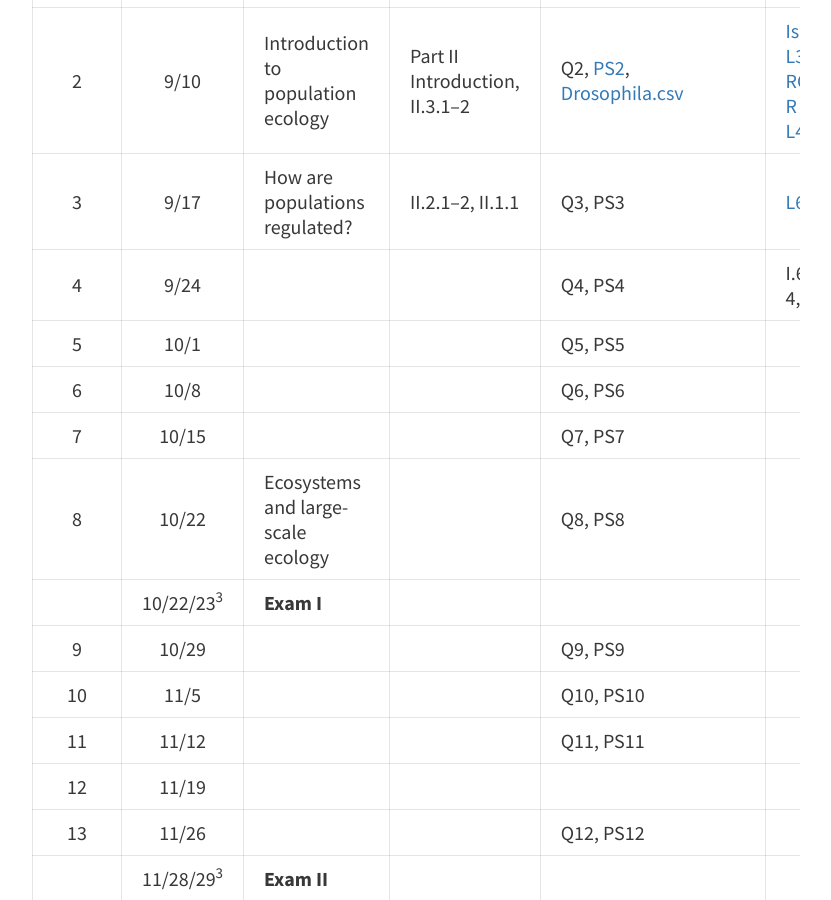
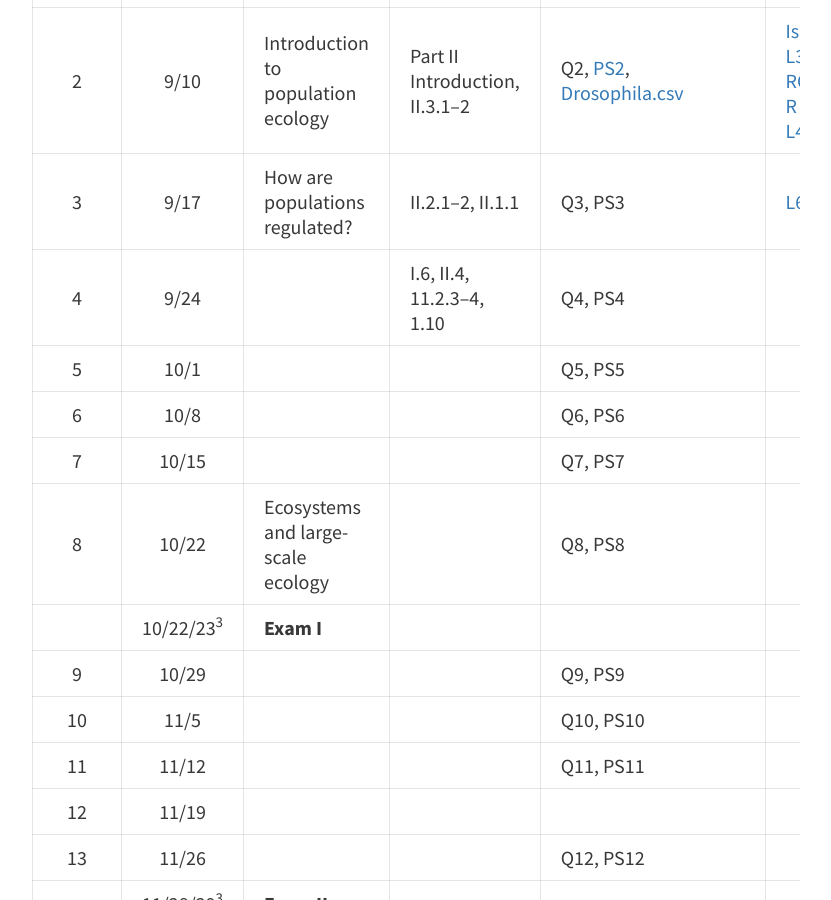
Before and after one commit to davan690/ColbyEcology.github.io, a Jekyll site: the page built from pages/lecture_schedule.md, in a window 1280 px wide and 900 px high, scrolled down 1052 px. Shown: the whole window, without its empty margins (224-1055 px from the left). Built offline with Jekyll 4.4.1, drawn with Linux system fonts in a browser that asks for light colours.

Commit message:
f readsigns for w4, edit

```diff
--- a/pages/lecture_schedule.md
+++ b/pages/lecture_schedule.md
@@ -20,7 +20,7 @@
 1    | 9/3   | Introduction to class and ecology in general | | Quiz 1 (Q1) on Fri., Problem set 1 ([PS1](https://drive.google.com/open?id=1wO9kN-QS_zfEJRi3iizLW2nQsQpgtXC3NTPZG3mxQM8), [PS1 Key](https://docs.google.com/document/d/1fjSWZS2fHWcf2Wyvu4nRneD-VZMawLczDnE4Um9X5E8/edit?usp=sharing), [globalHumanPop.csv](https://drive.google.com/open?id=1Wv-YBGtYrQ71c37JlxMh8ThTiZ9Y-171)) | [Lecture 1 (L1)](https://drive.google.com/open?id=1pApFDtMNTXzmT27EkLN2nmTKwJ-g05WQ) ([L1 pdf](https://drive.google.com/open?id=1s294Wmjbu7-7-yecpZcFGm95hBzTyzBH)), [L2 html](https://drive.google.com/open?id=1d1-6pTMMFXXlRVuEku4hY25xTSisoeqp), [L2 pdf](https://drive.google.com/open?id=1jW5BMStRDqRFEcampdCqtfG8NHpm1Lwf) |
 2    | 9/10  | Introduction to population ecology | Part II Introduction, II.3.1–2 | Q2, [PS2](https://docs.google.com/document/d/1JZhmL9-LlL-NN_7cBpHGCjSl62PBGPhqf3TlhcwGnF4/edit?usp=sharing), [Drosophila.csv](https://drive.google.com/file/d/1Y3gDCgiBpWU-nf14WIeewu9YZcYmBX0K/view?usp=sharing) | [IsleRoyaleData](https://drive.google.com/open?id=1-Vs7pOqCwv24oIdc2bBEqkQatIce99QW), [L3](https://drive.google.com/open?id=1Mz-0mq0AHTTI9SAGwWVoJ29wfyT8TMeewDfxS2-_DR4), [RCheatSheet](https://drive.google.com/open?id=1fWo-G56stePpaiTUi5yKUieQUtKN_sF3lRWtv2WaEYY), [R help for PS1](https://drive.google.com/open?id=1oZOYfWesIU9eE0tgdKJji5cG21ynNih_), [L4](https://drive.google.com/open?id=1U0v-k2E--2vzPXCCozrt9xskpf7BXrnaRQajCFviNZA) |
 3    | 9/17  | How are populations regulated? | II.2.1–2, II.1.1 | Q3, PS3 | [L6](https://drive.google.com/open?id=1euJ4XCb0JZb1onAymp4mj86T0oBjNWjii61nKUfd8TA) [L7](https://docs.google.com/presentation/d/1yMfMcAM0dz99Pp5k2hrYJsCxlJhDlnG7mMuDzPZqY6c/edit?usp=sharing)|
-4    | 9/24  | | | Q4, PS4 | I.6, II.4, 11.2.3–4, 1.10 |
+4    | 9/24  | | I.6, II.4, 11.2.3–4, 1.10 | Q4, PS4 | |
 5    | 10/1  | | | Q5, PS5 | |
 6    | 10/8  | | | Q6, PS6 | |
 7    | 10/15 | | | Q7, PS7 | |
```
